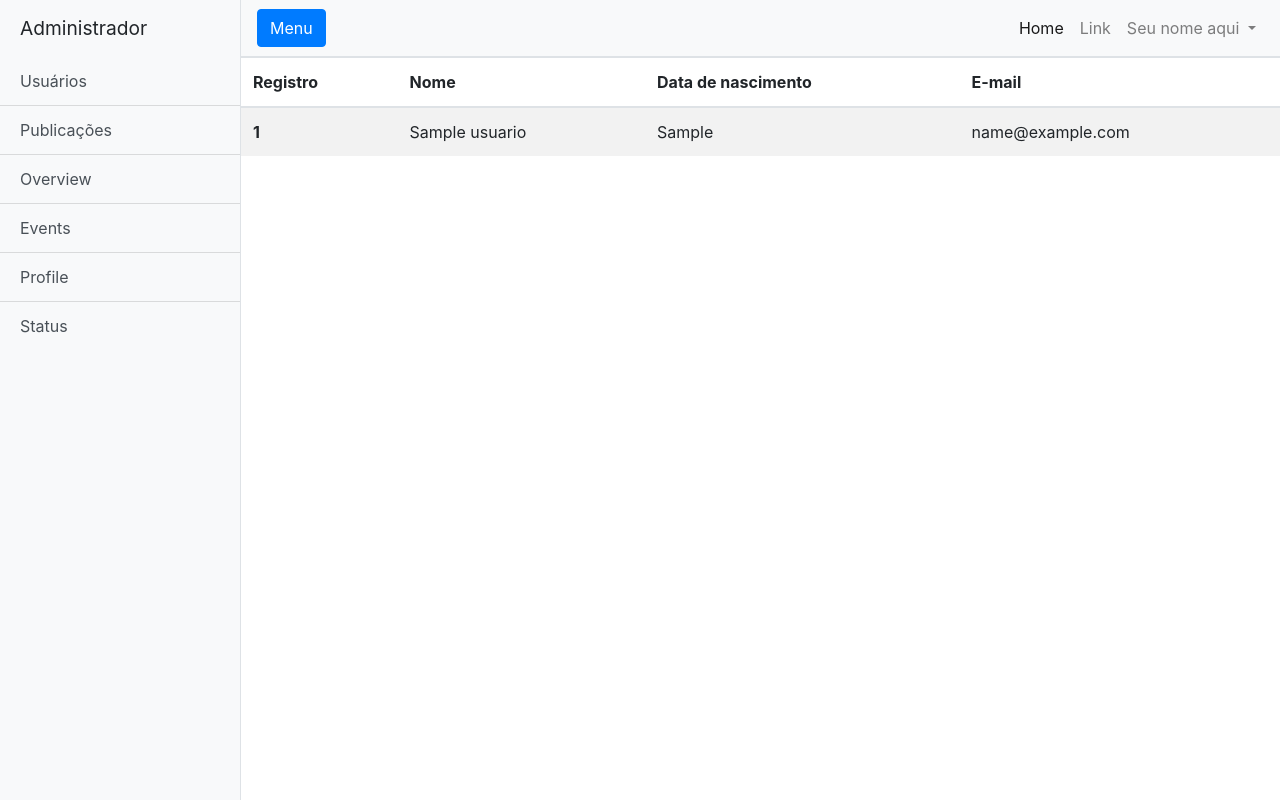
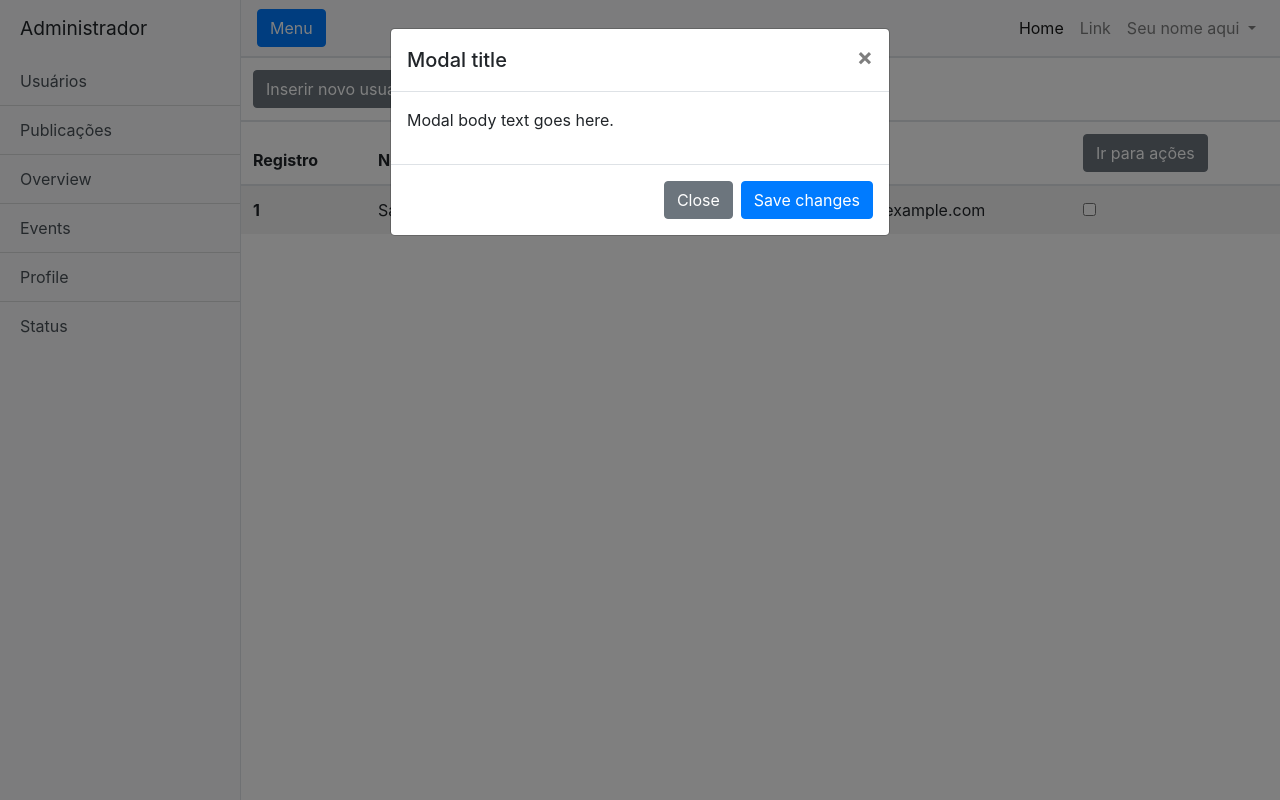
Before and after one commit to ronaldsfig/Biblioteca, a PHP site: page /dashboard/index.php in a window 1280 px wide. Run offline with PHP 8.4, Linux system fonts and the light colour scheme; tables that the repository leaves empty or names only in its code hold one stand-in row (values such as "Sample post").

Commit message:
update 29/10

```diff
--- a/dashboard/index.php
+++ b/dashboard/index.php
@@ -16,28 +16,70 @@
     include "../includes/connection.inc.php";
     include "../includes/menagement.inc.php";
 ?>
+
     <table class="table table-striped">
+    <thead>
+        <th colspan="5" scape="col">
+            <button type="button" class="btn btn-secondary">Inserir novo usuário</button>
+            </button>
+        </th>
+    </thead>
+
+    <form>
     <thead>
         <tr>
         <th scope="col">Registro</th>
         <th scope="col">Nome</th>
         <th scope="col">Data de nascimento</th>
         <th scope="col">E-mail</th>
+        <th scope="col"><button type="submit" class="btn btn-secondary">Ir para ações</button></th>
         </tr>
     </thead>
     <tbody>
         <tr>
             <?php
+                $usuarios = new admin();
+                    $datas = $usuarios->getAllUsers();
 
-                $usuarios = new admin();
-                    $usuarios->viewAllUsers();
+                    foreach ($datas as $key) {
+                    echo "<th scope='row'>".$key['id']."</th>";
+                    echo "<td>".$key['nome']."</td>";
+                    echo "<td>".$key['data_nascimento']."</td>";
+                    echo "<td>".$key['email']."</td>";
+                    echo "<td><input type='checkbox' name='selected[]' value='".$key['id']."'</td>";
 
+                    }
             ?>
         </tr>
     </tbody>
+    </form>
+
     </table>
 
 
+<div class="modal" tabindex="-1" id="myModal">
+  <div class="modal-dialog">
+    <div class="modal-content">
+      <div class="modal-header">
+        <h5 class="modal-title">Modal title</h5>
+        <button type="button" class="close" data-dismiss="modal" aria-label="Close">
+          <span aria-hidden="true">&times;</span>
+        </button>
+      </div>
+      <div class="modal-body">
+        <p>Modal body text goes here.</p>
+      </div>
+      <div class="modal-footer">
+        <button type="button" class="btn btn-secondary" data-dismiss="modal">Close</button>
+        <button type="button" class="btn btn-primary">Save changes</button>
+      </div>
+    </div>
+  </div>
+</div>
+
+<script>
+    $('#myModal').modal('show')
+</script>
 
 </body>
 </html>
--- a/includes/menagement.inc.php
+++ b/includes/menagement.inc.php
@@ -1,7 +1,7 @@
 <?php
 class admin extends connection{
 
-    private function getAllUsers(){
+    public function getAllUsers(){
         $sql = "SELECT * FROM usuarios";
         $result = $this->connect()->query($sql);
         $numRows = $result->num_rows;
@@ -15,15 +15,5 @@ class admin extends connection{
         return $data;
     }
 
-    public function viewAllUsers(){
-        $datas = $this->getAllUsers();
-
-        foreach ($datas as $data) {
-            echo "<th scope='row'>".$data['id']."</th>";
-            echo "<td>".$data['nome']."</td>";
-            echo "<td>".$data['data_nascimento']."</td>";
-            echo "<td>".$data['email']."</td>";
-        }
-    }
 }
 ?>
--- a/index.php
+++ b/index.php
@@ -9,6 +9,7 @@
     <script type="text/javascript" src="bootstrap/js/bootstrap.min.js"></script>
 </head>
 <body>
+    <form></form>
 
 <link rel="stylesheet" href="//cdnjs.cloudflare.com/ajax/libs/KaTeX/0.7.1/katex.min.css" />
 <link rel="stylesheet" href="//cdnjs.cloudflare.com/ajax/libs/highlight.js/9.12.0/styles/monokai-sublime.min.css" />
```
